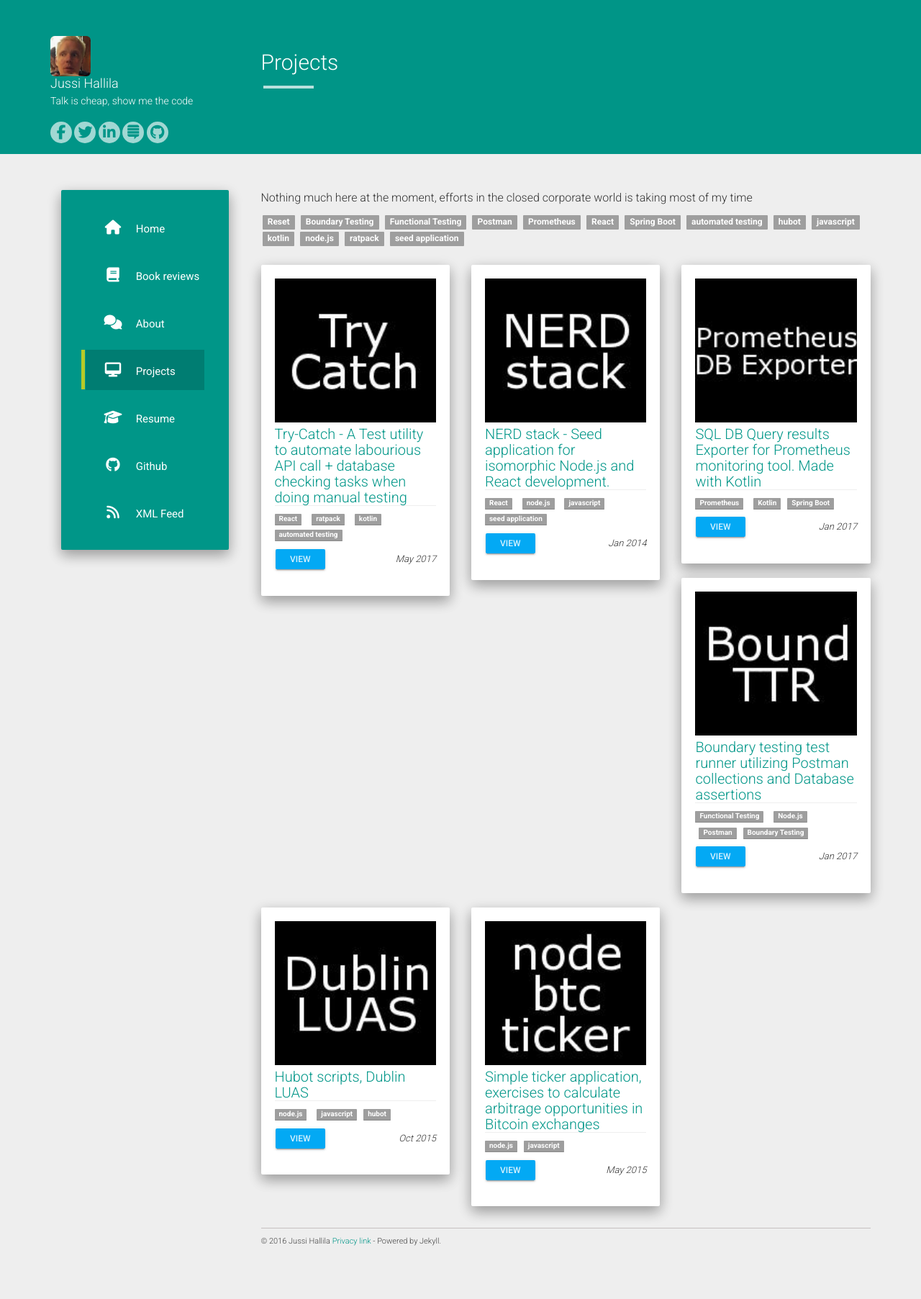
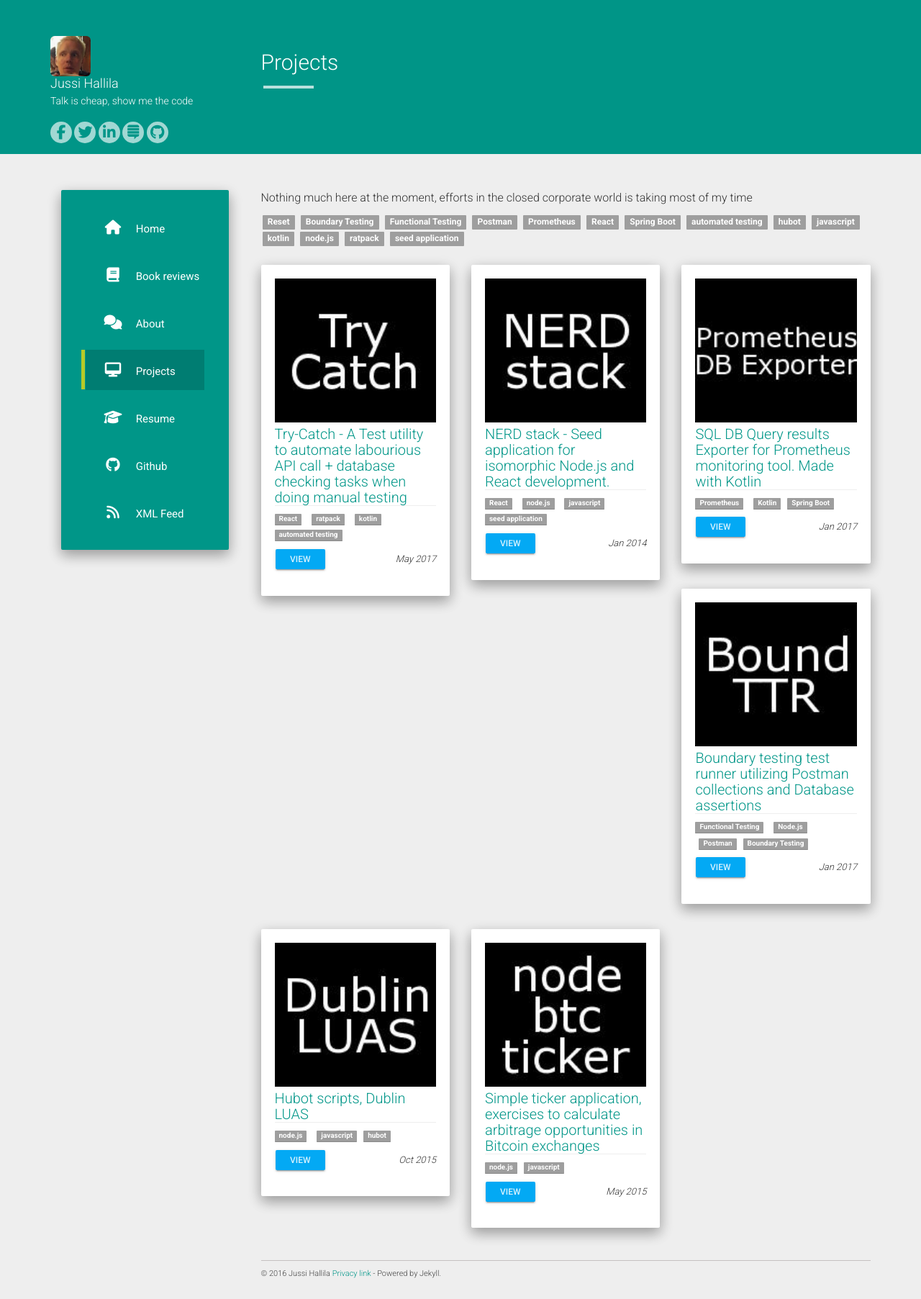
Before and after one commit to Xantier/xantier.github.io, a Jekyll site: the page built from pages/projects.md, in a window 1280 px wide. Shown: the whole page at 72% size. Built offline with Jekyll 4.4.1, drawn with Linux system fonts in a browser that asks for light colours; nearby versions of some CDN libraries; before the commit the page ends 1760 px from its top, so only the background shows below that.

```diff
--- a/_layouts/project.html
+++ b/_layouts/project.html
@@ -9,7 +9,7 @@
     <div class="projects row">
     {% include project_tags.html %}
     {% for i in site.data.projects %}
-    <div class="project-item col-md-4 col-sm-6 col-xs-12" data-tags='{{ i.tags | jsonify | downcase }}'>
+    <div class="project-item col-md-4 col-sm-6 col-xs-12" data-tags='{{ i.tags | jsonify | downcase }}' style="margin-bottom: 15px">
     	<div class="well project-outer">
     		<div class="project-inner">
     			<a href="/static/projects/{{ i.image }}" class="thickbox">
```
